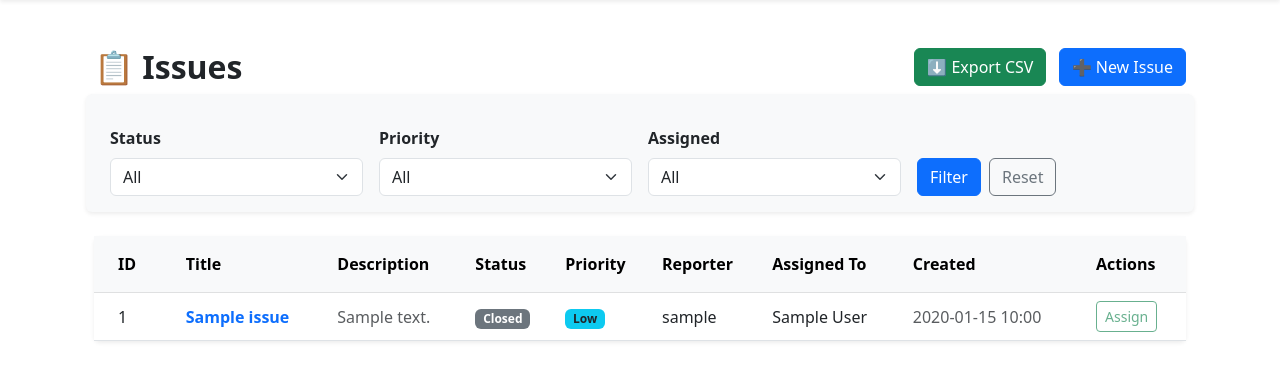
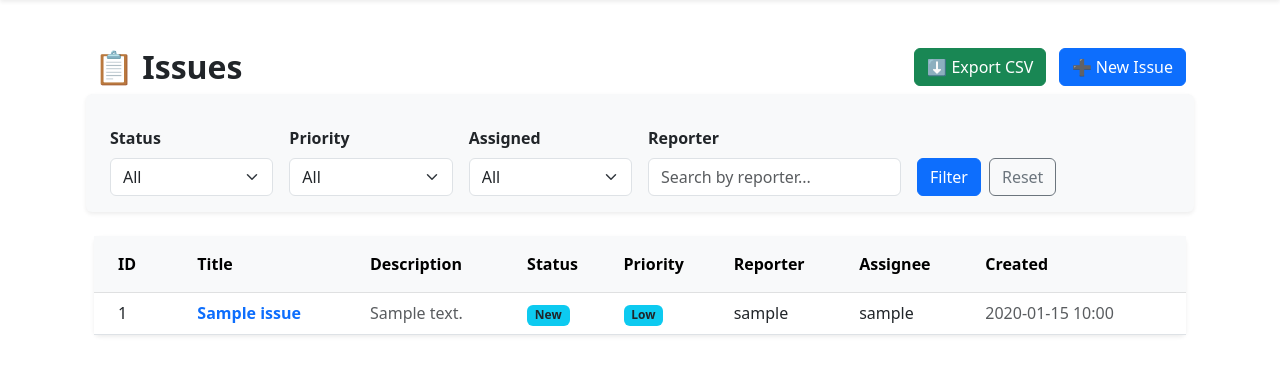
Before and after one commit to jifel/Capstone_Project_ALX, a Django app: page /issues/issues/ in a window 1280 px wide. Shown: the part 56-437 px from the top of the page. Run offline with Django 5.2, Linux system fonts and the light colour scheme; a user stored in the database is signed in; tables that the repository leaves empty hold one stand-in row (values such as "Sample post").

Commit message:
fix issue with developers seeing non assigned issues

```diff
--- a/QTrack/tracker/templates/tracker/issue_list.html
+++ b/QTrack/tracker/templates/tracker/issue_list.html
@@ -10,34 +10,42 @@
             <a href="{% url 'export_issues_csv' %}" class="btn btn-success me-2">
                 ⬇ Export CSV
             </a>
+
+            {# Only QA/Admins and superusers see New Issue button #}
+            {% if user_role == "qa" or user.is_superuser %}
                 <a href="{% url 'issue_create' %}" class="btn btn-primary">
                     ➕ New Issue
                 </a>
+            {% endif %}
         </div>
     </div>
 
-    <!-- Filter Form -->
+    {# Filter Form only visible to QA/Admins and superusers #}
+    {% if user_role == "qa" or user.is_superuser %}
         <form method="get" class="row g-3 mb-4 bg-light p-3 rounded shadow-sm">
-        <div class="col-md-3">
+            <div class="col-md-2">
                 <label for="status" class="form-label fw-semibold">Status</label>
                 <select id="status" name="status" class="form-select">
                     <option value="">All</option>
-                <option value="open" {% if request.GET.status == "open" %}selected{% endif %}>Open</option>
+                    <option value="new" {% if request.GET.status == "new" %}selected{% endif %}>New</option>
+                    <option value="in_progress" {% if request.GET.status == "in_progress" %}selected{% endif %}>In Progress</option>
+                    <option value="resolved" {% if request.GET.status == "resolved" %}selected{% endif %}>Resolved</option>
                     <option value="closed" {% if request.GET.status == "closed" %}selected{% endif %}>Closed</option>
                 </select>
             </div>
 
-        <div class="col-md-3">
+            <div class="col-md-2">
                 <label for="priority" class="form-label fw-semibold">Priority</label>
                 <select id="priority" name="priority" class="form-select">
                     <option value="">All</option>
                     <option value="low" {% if request.GET.priority == "low" %}selected{% endif %}>Low</option>
                     <option value="medium" {% if request.GET.priority == "medium" %}selected{% endif %}>Medium</option>
                     <option value="high" {% if request.GET.priority == "high" %}selected{% endif %}>High</option>
+                    <option value="critical" {% if request.GET.priority == "critical" %}selected{% endif %}>Critical</option>
                 </select>
             </div>
 
-        <div class="col-md-3">
+            <div class="col-md-2">
                 <label for="assigned" class="form-label fw-semibold">Assigned</label>
                 <select id="assigned" name="assigned" class="form-select">
                     <option value="">All</option>
@@ -46,11 +54,18 @@
                 </select>
             </div>
 
+            <div class="col-md-3">
+                <label for="reporter" class="form-label fw-semibold">Reporter</label>
+                <input type="text" id="reporter" name="reporter"
+                       value="{{ request.GET.reporter }}" class="form-control" placeholder="Search by reporter...">
+            </div>
+
             <div class="col-md-3 d-flex align-items-end">
                 <button type="submit" class="btn btn-primary me-2">Filter</button>
                 <a href="{% url 'issue_list' %}" class="btn btn-outline-secondary">Reset</a>
             </div>
         </form>
+    {% endif %}
 
     <!-- Issues Table -->
     <div class="card shadow-sm border-0">
@@ -64,11 +79,8 @@
                         <th class="py-3">Status</th>
                         <th class="py-3">Priority</th>
                         <th class="py-3">Reporter</th>
-                        <th class="py-3">Assigned To</th>
+                        <th class="py-3">Assignee</th>
                         <th class="py-3">Created</th>
-                        {% if user.role == "qa" or user.role == "admin" %}
-                            <th class="py-3">Actions</th>
-                        {% endif %}
                     </tr>
                 </thead>
                 <tbody>
@@ -76,21 +88,26 @@
                     <tr class="border-bottom">
                         <td class="px-4">{{ issue.id }}</td>
                         <td>
-                            <a href="{% url 'issue_detail' issue.id %}"
-                               class="text-decoration-none fw-semibold text-primary">
+                            <a href="{% url 'issue_detail' issue.id %}" class="text-decoration-none fw-semibold text-primary">
                                {{ issue.title }}
                             </a>
                         </td>
                         <td class="text-muted">{{ issue.description|truncatechars:50 }}</td>
                         <td>
-                            {% if issue.status == "open" %}
-                                <span class="badge bg-success">Open</span>
+                            {% if issue.status == "new" %}
+                                <span class="badge bg-info text-dark">New</span>
+                            {% elif issue.status == "in_progress" %}
+                                <span class="badge bg-warning text-dark">In Progress</span>
+                            {% elif issue.status == "resolved" %}
+                                <span class="badge bg-success">Resolved</span>
                             {% else %}
                                 <span class="badge bg-secondary">Closed</span>
                             {% endif %}
                         </td>
                         <td>
-                            {% if issue.priority == "high" %}
+                            {% if issue.priority == "critical" %}
+                                <span class="badge bg-dark">Critical</span>
+                            {% elif issue.priority == "high" %}
                                 <span class="badge bg-danger">High</span>
                             {% elif issue.priority == "medium" %}
                                 <span class="badge bg-warning text-dark">Medium</span>
@@ -101,24 +118,16 @@
                         <td>{{ issue.reporter.username }}</td>
                         <td>
                             {% if issue.assignee %}
-                                {{ issue.assignee.get_full_name|default:issue.assignee.username }}
+                                {{ issue.assignee.username }}
                             {% else %}
                                 <span class="text-muted">Unassigned</span>
                             {% endif %}
                         </td>
                         <td class="text-muted">{{ issue.created_at|date:"Y-m-d H:i" }}</td>
-                        {% if user.role == "qa" or user.role == "admin" %}
-                        <td>
-                            <a href="{% url 'issue_assign' issue.pk %}"
-                               class="btn btn-sm btn-outline-success {% if issue.assignee %}disabled{% endif %}">
-                                Assign
-                            </a>
-                        </td>
-                        {% endif %}
                     </tr>
                     {% empty %}
                     <tr>
-                        <td colspan="9" class="text-center text-muted py-4">No issues found.</td>
+                        <td colspan="8" class="text-center text-muted py-4">No issues found.</td>
                     </tr>
                     {% endfor %}
                 </tbody>
--- a/QTrack/tracker/urls.py
+++ b/QTrack/tracker/urls.py
@@ -8,6 +8,9 @@ urlpatterns = [
 
     # List all issues in a table format
     path("issues/", views.issue_list, name="issue_list"),
+
+    #view my issues
+    path('issues/my/', views.my_issues, name='my_issues'),
 
     # View details of a specific issue (by primary key / ID)
     path("<int:pk>/", views.issue_detail, name="issue_detail"),
--- a/QTrack/tracker/views.py
+++ b/QTrack/tracker/views.py
@@ -14,35 +14,41 @@ from django.http import HttpResponse
 @login_required
 def issue_list(request):
     """
-    Show list of issues with role-based filtering:
-    - QA/Admins see all issues
-    - Developers see only issues assigned to them
+    Issue list view with strict role filtering:
+    - QA/Admin (role='qa' or superuser) see all issues (with optional filters)
+    - Developers (role='dev') see only issues assigned to them
     """
-    issues = Issue.objects.all()
+    user_role = getattr(request.user, "role", "").lower()
 
-    # Role-based restriction
-    if getattr(request.user, "role", None) == "developer":
-        issues = issues.filter(assignee=request.user)
+    # Developers: only assigned issues
+    if user_role == "dev":
+        issues = Issue.objects.filter(assignee=request.user)
+    else:
+        # QA/Admin: all issues with optional filters
+        issues = Issue.objects.all()
 
-    # Apply filters
-    status = request.GET.get("status")
-    priority = request.GET.get("priority")
-    reporter = request.GET.get("reporter")
-    assigned = request.GET.get("assigned")  # <-- NEW
+        # Apply filters
+        status = request.GET.get("status")
+        priority = request.GET.get("priority")
+        reporter = request.GET.get("reporter")
+        assigned = request.GET.get("assigned")
 
-    if status:
-        issues = issues.filter(status=status)
-    if priority:
-        issues = issues.filter(priority=priority)
-    if reporter:
-        issues = issues.filter(reporter__username__icontains=reporter)
-    if assigned == "yes":
-        issues = issues.exclude(assignee__isnull=True)
-    elif assigned == "no":
-        issues = issues.filter(assignee__isnull=True)
+        if status:
+            issues = issues.filter(status=status)
+        if priority:
+            issues = issues.filter(priority=priority)
+        if reporter:
+            issues = issues.filter(reporter__username__icontains=reporter)
+        if assigned == "yes":
+            issues = issues.exclude(assignee__isnull=True)
+        elif assigned == "no":
+            issues = issues.filter(assignee__isnull=True)
 
-    return render(request, "tracker/issue_list.html", {"issues": issues})
-
+    context = {
+        "issues": issues,
+        "user_role": user_role,  # used in template to control buttons/filters
+    }
+    return render(request, "tracker/issue_list.html", context)
 
 
 #view to show details of one issue
@@ -66,6 +72,12 @@ def issue_detail(request, pk):
 #view to create a new issue
 @login_required
 def issue_create(request):
+    #allow only QA/Admin roles
+    if request.user.role not in ["qa", "admin"] and not request.user.groups.filter(
+        name__in=["QA", "Admin"]
+    ).exists():
+        raise PermissionDenied("You are not allowed to create issues.")
+
     if request.method == 'POST':
         form = IssueForm(request.POST)
         if form.is_valid():
@@ -81,19 +93,23 @@ def issue_create(request):
 #dashboard view - show summary stats(total issues, open issues, closed issues)
 @login_required
 def dashboard(request):
-    user = request.user
+    """
+    Show summary stats for issues.
+    - QA/Admins see all issues
+    - Developers see only issues assigned to them
+    """
+    user_role = getattr(request.user, "role", "").lower()
 
-    if user.role in ["qa", "admin"]:
-        # Global stats for QA and Admin
+    if user_role in ["qa", "admin"]:
         issues = Issue.objects.all()
     else:
-        # Developers only see their assigned issues
-        issues = Issue.objects.filter(assignee=user)
+        issues = Issue.objects.filter(assignee=request.user)
 
     context = {
         "total_issues": issues.count(),
         "open_issues": issues.filter(status="open").count(),
         "closed_issues": issues.filter(status="closed").count(),
+        "user_role": user_role,  # pass role to template for quick actions
     }
     return render(request, "tracker/dashboard.html", context)
 
@@ -194,3 +210,8 @@ def unassigned_issues(request):
         "issues": issues,
     }
     return render(request, "tracker/unassigned_issues.html", context)
+
+@login_required
+def my_issues(request):
+
+    return redirect('issue_list')
```
Also changed, not shown: QTrack/tracker/templates/tracker/dashboard.html (+6 -4 lines). Lines whose indentation alone changed are shown as unchanged.
